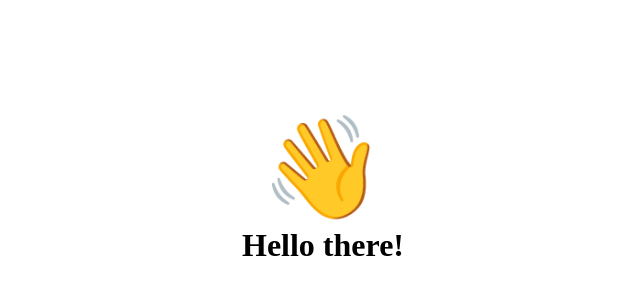
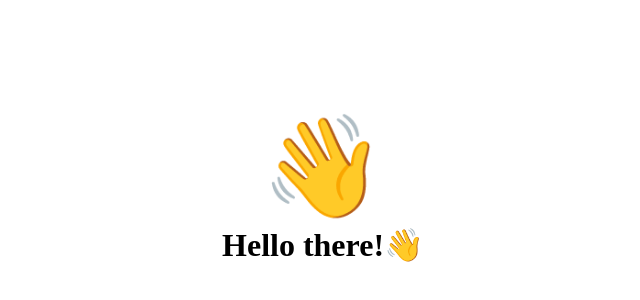
Before and after one commit to Tejx27/Emoji_Animation, a plain HTML site: page index.html in a window 1280 px wide. Shown: the part 214-514 px from the top of the page, without its empty margins (317-957 px from the left). Drawn offline with Linux system fonts and the light colour scheme.

Commit message:
Updated Emoji

```diff
--- a/index.html
+++ b/index.html
@@ -9,6 +9,6 @@
 </head>
 <body>
     <span class="emoji">👋</span>
-    <h1>Hello there!<span class="emoji"></span></h1>
+    <h1>Hello there!<span class="emoji">👋</span></h1>
 </body>
 </html>
```
